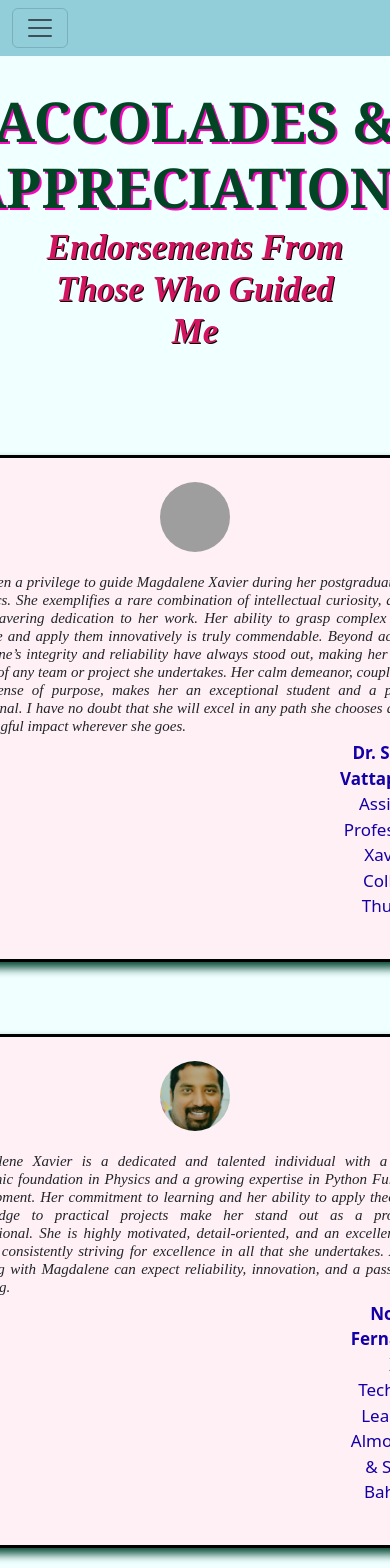
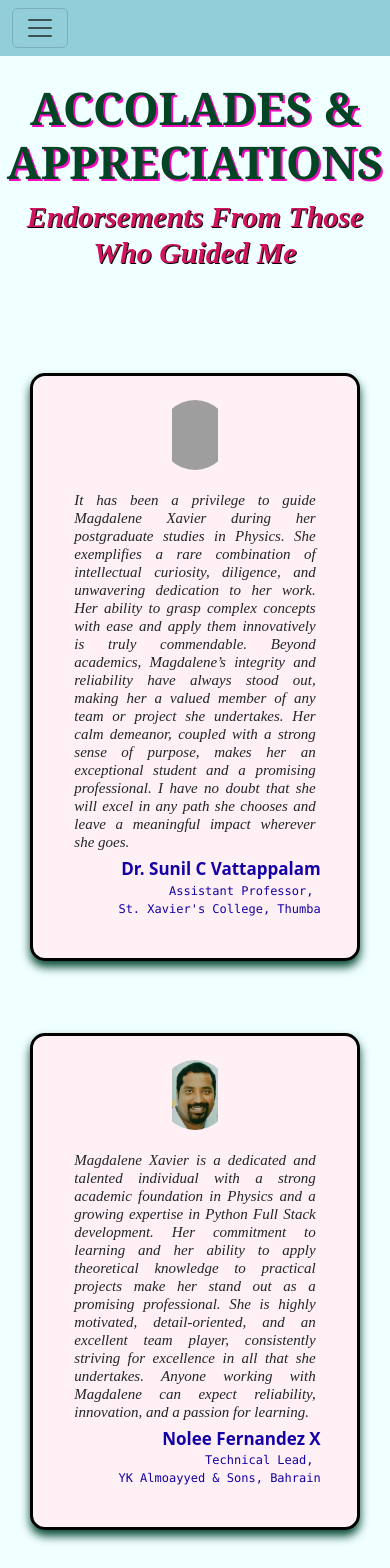
Before and after one commit to Magdalene310799/Portfolio, a React (Create React App) app: page /testimonials in a window 390 px wide. Shown: the top 1568 px of the page. Built offline with nearby package versions, Linux system fonts and the light colour scheme; grey boxes are pictures that could not be loaded.

Commit message:
changed many pages for responsiveness

```diff
--- a/src/COMPONENTS/About.jsx
+++ b/src/COMPONENTS/About.jsx
@@ -10,8 +10,8 @@ import 'bootstrap/dist/js/bootstrap.min.js'
 
 const AboutMe = () => {
   return (
-    <div className="about-me-container">
-      <div className="about-me-content">
+    <div className="about-me-container row ">
+      <div className="col-12 col-md-6">
         <div className="about-me-text">
           <h1>PHYSICS, POETRY, PIXELS <br/>MY JOURNEY... </h1>
           <p>
@@ -47,8 +47,11 @@ const AboutMe = () => {
         </div>
        </div>
 
-    <div class="carousel-section">
-    <img src={photo1} alt="My Pic1" class="d-block w-100" />
+    <div className="about-img col">
+      <div className="resizer-div d-none d-md-block"></div>
+      <div class="carousel-section">
+        <img src={photo1} alt="My Pic1" class="d-block w-100" />
+      </div>
     </div>
 
 
--- a/src/COMPONENTS/Contact.jsx
+++ b/src/COMPONENTS/Contact.jsx
@@ -5,14 +5,15 @@ import { FontAwesomeIcon } from '@fortawesome/react-fontawesome';
 import { faFacebook, faInstagram, faTwitter, faPinterest, faLinkedin } from '@fortawesome/free-brands-svg-icons';
 import 'bootstrap/dist/css/bootstrap.css'
 import 'bootstrap/dist/js/bootstrap.min.js'
-//
+
 const Contact = () => {
   return (
+    <div class="container-fluid">
     <div className="contact-page">
       <h1>BRIDGE THE GAP</h1>
-      <div className="contact-container">
+      <div className="contact-container row">
         {/* Left Section */}
-        <div className="left-section">
+        <div className="left-section col">
           <img src={magdu} alt="Your Profile" className="profile-pic" />
           <div className="contact-info">
             <div className="info-item">
@@ -28,7 +29,7 @@ const Contact = () => {
         </div>
 
         {/* Right Section */}
-        <div className="right-section">
+        <div className="right-section col">
           <h2>Get in Touch</h2>
           <form className="contact-form">
             <input type="text" placeholder="Your Name" />
@@ -63,6 +64,7 @@ const Contact = () => {
       {/* Footer */}
       <footer className="footer">© 2024 Your Name. All rights reserved.</footer>
     </div>
+    </div>
   );
 };
 
--- a/src/COMPONENTS/Education.jsx
+++ b/src/COMPONENTS/Education.jsx
@@ -3,6 +3,8 @@ import { VerticalTimeline, VerticalTimelineElement } from "react-vertical-timeli
 import "react-vertical-timeline-component/style.min.css";
 import { FaGraduationCap, FaSchool, FaLaptopCode } from "react-icons/fa";
 import './style.css';
+import 'bootstrap/dist/css/bootstrap.css'
+import 'bootstrap/dist/js/bootstrap.min.js'
 
 const Education = () => {
   const educationData = [
--- a/src/COMPONENTS/Home.jsx
+++ b/src/COMPONENTS/Home.jsx
@@ -10,12 +10,12 @@ import 'bootstrap/dist/js/bootstrap.min.js'
 const Home = () => {
   return (
   <div>
-    <div class="portion1">
-        <div class="section1">
+    <div class="row">
+        <div class="section1 col">
             <img src={mypic} alt="my profile" style={{width:'300px', height:'437px'}} class="rounded-circle"/>
         </div>
 
-        <div class="section2">
+        <div class="section2 col">
             <h1 class="name">Hello, I'm MAGDALENE XAVIER</h1>
             <h2 class="designation">FRONT-END DEVELOPER</h2>
             <h2 class="description">Where Passion Meets Pixel Perfection</h2>
--- a/src/COMPONENTS/Projects.jsx
+++ b/src/COMPONENTS/Projects.jsx
@@ -1,5 +1,7 @@
 import React, { useState } from "react";
 import './style.css';
+import 'bootstrap/dist/css/bootstrap.css'
+import 'bootstrap/dist/js/bootstrap.min.js'
 
 const projects = {
   section1: {
@@ -68,9 +70,9 @@ const Project = () => {
     <div className="project-container">
       {/* Section 1: Frontend Projects */}
       <h2 className="section-title">{projects.section1.title}</h2>
-      <div className="project-section">
+      <div className="project-section row">
         {projects.section1.items.map((project, index) => (
-          <div key={index} className="project-card">
+          <div key={index} className="project-card col">
             <h2>{project.title}</h2>
             <h4>{project.subtitle}</h4>
             <p>
@@ -89,9 +91,9 @@ const Project = () => {
 
       {/* Section 2: Full-Stack Projects */}
       <h2 className="section-title">{projects.section2.title}</h2>
-      <div className="project-section">
+      <div className="project-section row">
         {projects.section2.items.map((project, index) => (
-          <div key={index} className="project-card">
+          <div key={index} className="project-card col">
             <h2>{project.title}</h2>
             <h4>{project.subtitle}</h4>
             <p>
--- a/src/COMPONENTS/Skills.jsx
+++ b/src/COMPONENTS/Skills.jsx
@@ -1,5 +1,7 @@
 import React from 'react';
 import './style.css';
+import 'bootstrap/dist/css/bootstrap.css'
+import 'bootstrap/dist/js/bootstrap.min.js'
 
 const Skills = () => {
   const skillsData = {
@@ -48,7 +50,7 @@ const Skills = () => {
           <h2 className="section-title">{section}</h2>
           <div className="skills-cards">
             {skills.map((skill, index) => (
-              <div key={index} className="skill-card">
+              <div key={index} className="skill-card ">
                 <img src={skill.logo} alt={`${skill.name} logo`} className="skill-logo" />
                 <p className="skill-name">{skill.name}</p>
               </div>
--- a/src/COMPONENTS/Testimonials.jsx
+++ b/src/COMPONENTS/Testimonials.jsx
@@ -1,23 +1,26 @@
 import React from "react";
 import "./style.css";
 import ReviewData from "../data/TestimonialData";
+import 'bootstrap/dist/css/bootstrap.css'
+import 'bootstrap/dist/js/bootstrap.min.js'
 
 
 const Testimonial = () => {
 
   return (
-    <div className="testimonials-container">
+
+    <div className="container-fluid testimonials-page">
       <h1>ACCOLADES & APPRECIATIONS</h1>
       <h2>Endorsements From Those Who Guided Me</h2>
       {ReviewData.map((v, index) => {
         return(
           <div
-          className={`testimonial-card ${
+          className= {`testimonial-card ${
             index % 2 === 0 ? "slide-from-left" : "slide-from-right"
-          }`}
+          } row`  }
           key={index}
         >
-          <div className="testimonial-image-wrapper">
+          <div className="testimonial-image-wrapper col-12 col-md-6 col-sm-4 col-xs-4">
             <img
               src={process.env.PUBLIC_URL + v.image}
               alt={v.name}
@@ -27,15 +30,18 @@ const Testimonial = () => {
           <div className="testimonial-content">
             <h3>{v.content}</h3>
             <p className="testimonial-author">
-              <strong>{v.name}</strong> <br /> {v.designation}
+              <strong>{v.name}</strong> <br /> <pre>{v.designation}</pre>
             </p>
           </div>
+
         </div>
+
         )
       }
 
       )}
     </div>
+
   );
 };
 
--- a/src/COMPONENTS/style.css
+++ b/src/COMPONENTS/style.css
@@ -23,7 +23,7 @@
 }
 .section1{
     flex: 1;
-    background-color: rgb(212, 212, 248);
+    background-color: rgb(3, 3, 14);
     display: flex;
     justify-content: center;
     align-items: center;
@@ -160,14 +160,36 @@
     font-weight: 540;
 }
 .carousel-section {
-    margin-top: 200px;
-    max-width: 35%;
-    max-height: 50%;
+    /* margin-top: 200px; */
+    max-width: 65%;
+    /* max-height: 10%; */
     background: rgb(222, 224, 229);
+    box-shadow: 0 4px 10px rgba(0, 0, 0, 0.612);
+    border-radius: 20px;
     padding: 1rem;
-    border-radius: 20px;
-    box-shadow: 0 4px 10px rgba(0, 0, 0, 0.612);
+    /* border: 2px solid red; */
+    /* display: flex;
+    justify-content: flex-start; */
+    /* max-width: 50%; */
 }
+
+.about-img{
+    /* border: 2px solid red; */
+    display: flex;
+    flex-direction: column;
+    align-items: center;
+    /* justify-content: center; */
+}
+.resizer-div{
+    height: 250px;
+    /* border: 1px solid red; */
+}
+.carousel-section img{
+/* border-radius: 20px; */
+/* width: 90%;
+height: 90%; */
+}
+
 .carousel {
     position: relative;
     overflow: hidden;
@@ -289,10 +311,21 @@
     flex-wrap: wrap;
     gap: 40px;
     justify-content: center;
-    margin-left: 130px;
-    margin-right: 130px;
+    margin-left: 10px;
+    margin-right: 10px;
+}
+@media (max-width : 425px) {
+    .skills-cards {
+        /* display: flex; */
+        /* flex-wrap: nowrap; */
+        gap: 10px;
+        /* justify-content: center; */
+        /* margin-left: 130px;
+        margin-right: 130px; */
+    }
 }
 .skill-card {
+    margin: 10px;
     margin-bottom: 80px;
     background-color: snow;
     border: 2px dashed #0c0a9b;
@@ -356,8 +389,9 @@
     margin-bottom: 40px;
 }
 .project-card {
-    margin: 10px;
-    width: 45%;
+    /* margin: 10px; */
+    /* max-width: 40%; */
+    margin: 40px;
     background-color: rgba(211, 248, 228, 0.881);
     border: 2px solid black ;
     border-radius: 10px;
@@ -451,32 +485,37 @@
 
 /* TESTIMONIALS PAGE */
 
-.testimonials-container {
+.testimonials-page{
     display: flex;
     flex-direction: column;
     align-items: center;
     gap: 2rem;
-    padding: 2rem;
+    /* padding: 2rem; */
     overflow: hidden;
     background-color: azure;
 }
-.testimonials-container h1{
+.testimonials-page h1{
+    padding-top: 25px;
     color: #014525;
-    font-size: 55px;
+    font-size: 45px;
     font-weight: bolder;
     font-family: Georgia, 'Times New Roman', Times, serif;
     text-align: center;
     text-shadow: 2px 2px rgb(247, 8, 191);
 }
-.testimonials-container h2{
-    margin-top: -33px;
+.testimonials-page h2{
+    /* padding-top: -20px; */
+    margin-top: -30px;
     font-style: italic;
     font-weight: bold;
-    font-size: 35px;
+    font-size: 30px;
     font-family: 'Times New Roman', Times, serif;
     color: #d31460;
     text-shadow: 1px 1px #000;
     margin-bottom: 50px;
+}
+pre{
+    font-size: 12px;
 }
 .testimonial-card {
     background-color: lavenderblush;
@@ -484,6 +523,7 @@
     flex-direction: column;
     align-items: center;
     max-width: 700px;
+    width: 90%;
     padding: 1.5rem;
     margin: 20px;
     border: 3px solid #000000;
@@ -500,9 +540,7 @@
 .slide-from-right {
     animation: slideInRight 3s forwards;
 }
-/* .testimonial-card :hover ::after{
-    transform: scale(1.5);
-} */
+
 .testimonial-image-wrapper {
     width: 70px;
     height: 70px;
@@ -530,10 +568,10 @@
 }
 .testimonial-author {
     font-size: 17px;
-    text-align: center;
+    text-align: right;
     color: #1400a7;
-    padding-left: 400px;
-    line-break: loose;
+    /* padding-left: 400px; */
+    /* line-break: loose; */
 }
 @keyframes slideInLeft {
     0% {
@@ -612,9 +650,10 @@
     justify-content: center;
     gap: 2rem;
     margin-top: 100px;
+    width: 100px;
 }
 .social-links a {
-    font-size: 1.3rem;
+    font-size: 100%;
     text-decoration: none;
 }
 .right-section {
```
Also changed, not shown: src/data/TestimonialData.js (+16 -10 lines), 1 other file (tests, documents, lock files or other folders).
